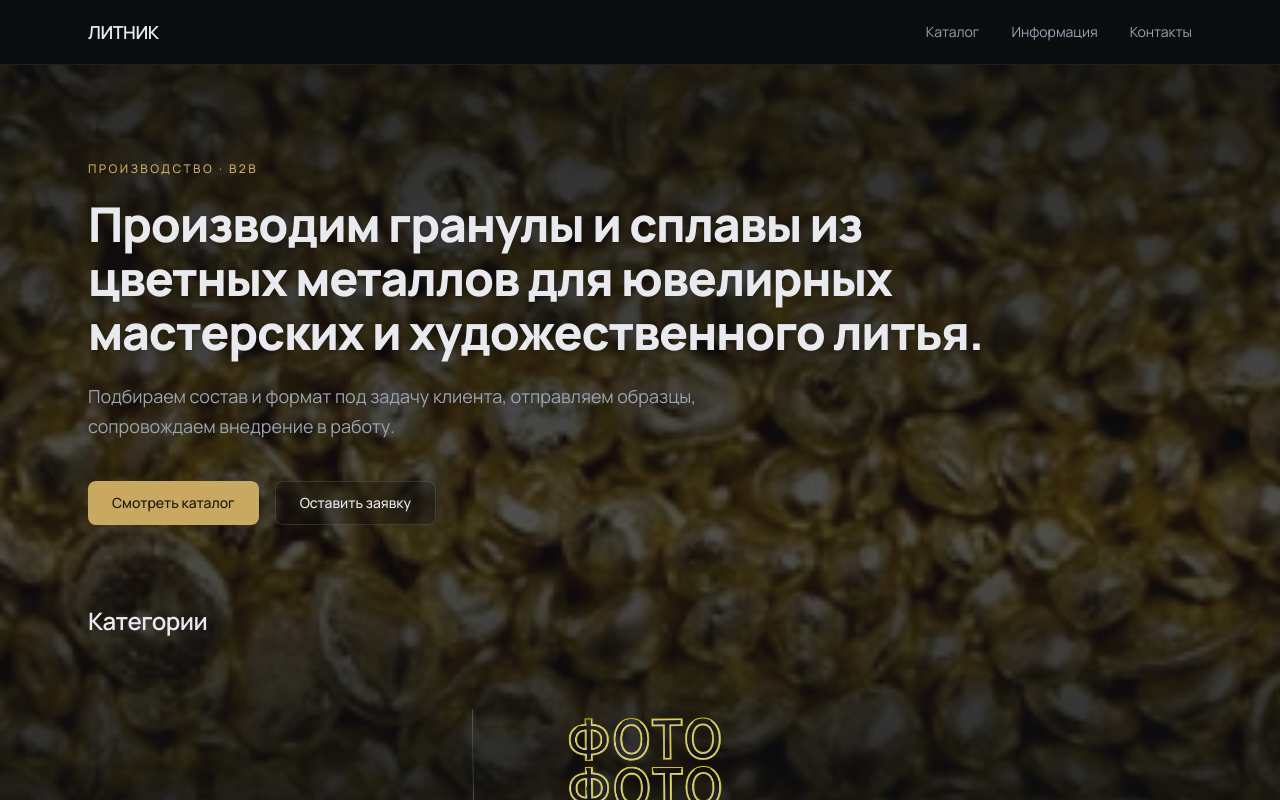
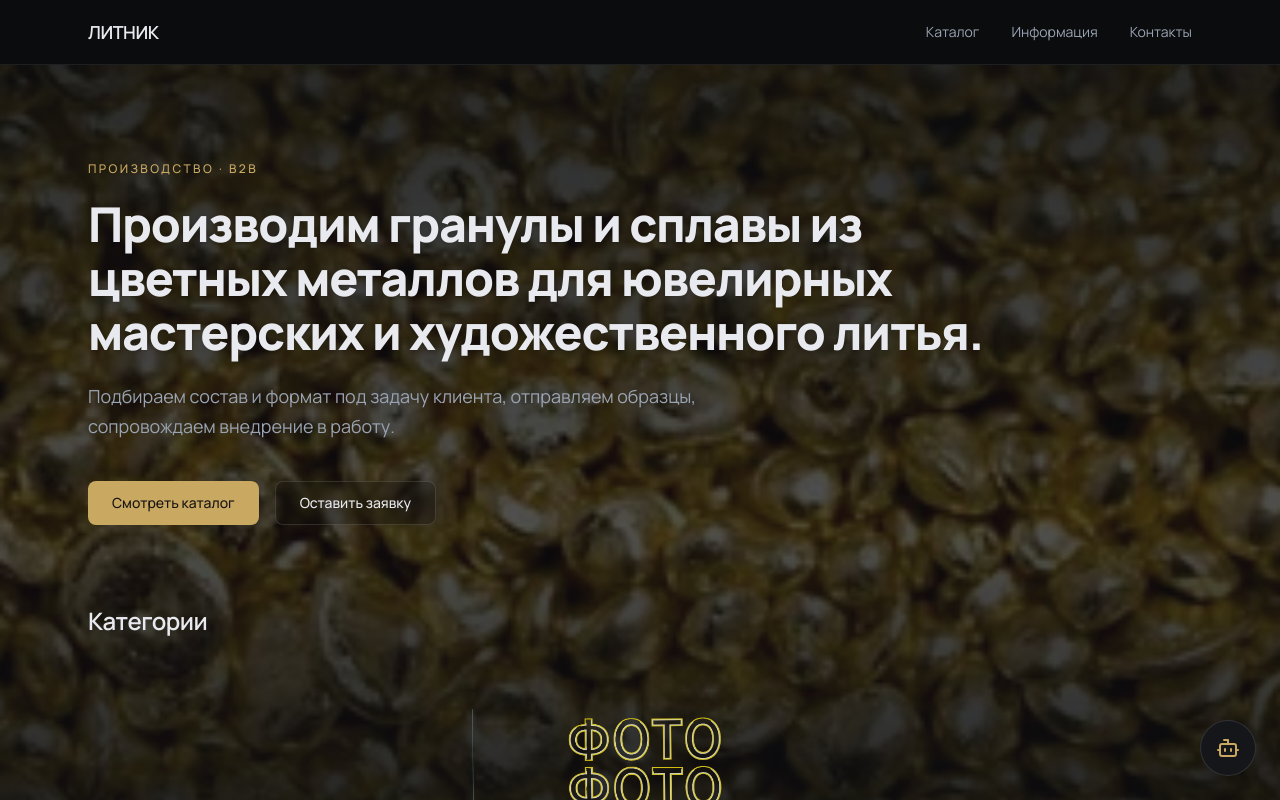
Before and after one commit to mmorgunov2013-commits/LITNIK62THEBEST, a Next.js app: page / in a window 1280 px wide. Shown: the top 800 px of the page. Built offline with nearby package versions, Linux system fonts and the light colour scheme; no server answers; the database is empty.

Commit message:
Плавающий виджет-заглушка ИИ-помощника

```diff
--- a/app/layout.tsx
+++ b/app/layout.tsx
@@ -1,6 +1,7 @@
 import type { Metadata } from "next";
 import { Manrope } from "next/font/google";
 import "./globals.css";
+import { AssistantChatDock } from "@/components/chat/AssistantChatDock";
 import { siteConfig } from "@/lib/site";
 
 const manrope = Manrope({
@@ -25,6 +26,7 @@ export default function RootLayout({
     <html lang="ru" className={`${manrope.variable} h-full`}>
       <body className={`${manrope.className} min-h-full antialiased`}>
         {children}
+        <AssistantChatDock />
       </body>
     </html>
   );
--- /dev/null
+++ b/components/chat/AssistantChatDock.tsx
@@ -0,0 +1,90 @@
+"use client";
+
+import { Bot, X } from "lucide-react";
+import { useEffect, useId, useState } from "react";
+
+export function AssistantChatDock() {
+  const [open, setOpen] = useState(false);
+  const titleId = useId();
+  const panelId = useId();
+
+  useEffect(() => {
+    if (!open) return;
+    const onKey = (e: KeyboardEvent) => {
+      if (e.key === "Escape") setOpen(false);
+    };
+    window.addEventListener("keydown", onKey);
+    return () => window.removeEventListener("keydown", onKey);
+  }, [open]);
+
+  return (
+    <div className="pointer-events-none fixed bottom-0 right-0 z-[100] flex flex-col items-end p-4 sm:p-6">
+      <div className="pointer-events-auto flex flex-col items-end gap-3">
+        {open ? (
+          <div
+            id={panelId}
+            role="dialog"
+            aria-modal="true"
+            aria-labelledby={titleId}
+            className="flex w-[min(100vw-2rem,22rem)] flex-col overflow-hidden rounded-2xl border border-white/[0.1] bg-[var(--surface)] shadow-[0_16px_48px_-12px_rgba(0,0,0,0.65)]"
+          >
+            <div className="flex items-center justify-between gap-3 border-b border-white/[0.08] px-4 py-3">
+              <div className="flex items-center gap-2">
+                <span className="flex h-9 w-9 items-center justify-center rounded-xl bg-[var(--accent)]/15 text-[var(--accent)]">
+                  <Bot className="h-5 w-5" aria-hidden />
+                </span>
+                <div>
+                  <p id={titleId} className="text-sm font-semibold text-[var(--text)]">
+                    Помощник
+                  </p>
+                  <p className="text-xs text-[var(--muted)]">Пока демо</p>
+                </div>
+              </div>
+              <button
+                type="button"
+                onClick={() => setOpen(false)}
+                className="rounded-lg p-2 text-[var(--muted)] transition-colors hover:bg-white/[0.06] hover:text-[var(--text)]"
+                aria-label="Свернуть чат"
+              >
+                <X className="h-5 w-5" aria-hidden />
+              </button>
+            </div>
+            <div className="max-h-[min(50vh,20rem)] space-y-3 overflow-y-auto px-4 py-4">
+              <div className="rounded-xl rounded-bl-md border border-white/[0.08] bg-[var(--surface2)] px-3 py-2.5 text-sm leading-relaxed text-[var(--text)]">
+                Здесь может быть ИИ консультант
+              </div>
+            </div>
+            <div className="border-t border-white/[0.08] px-4 py-3">
+              <label htmlFor={`${panelId}-input`} className="sr-only">
+                Поле ввода (пока недоступно)
+              </label>
+              <textarea
+                id={`${panelId}-input`}
+                rows={2}
+                disabled
+                readOnly
+                placeholder="Скоро здесь можно будет задать вопрос"
+                className="w-full resize-none rounded-lg border border-white/[0.08] bg-[var(--bg)]/80 px-3 py-2 text-sm text-[var(--muted)] placeholder:text-[var(--muted)]/60"
+              />
+            </div>
+          </div>
+        ) : null}
+
+        <button
+          type="button"
+          onClick={() => setOpen((v) => !v)}
+          className={`flex h-14 w-14 items-center justify-center rounded-full border border-white/[0.12] bg-[var(--surface)] text-[var(--accent)] shadow-[0_8px_32px_-8px_rgba(0,0,0,0.55)] transition-[transform,box-shadow,color] hover:scale-[1.03] hover:border-[var(--accent)]/35 hover:shadow-[0_12px_40px_-10px_rgba(201,169,98,0.25)] focus-visible:outline focus-visible:outline-2 focus-visible:outline-offset-2 focus-visible:outline-[var(--accent)] active:scale-[0.98]`}
+          aria-expanded={open}
+          aria-controls={open ? panelId : undefined}
+          aria-label={open ? "Закрыть помощника" : "Открыть чат помощника"}
+        >
+          {open ? (
+            <X className="h-6 w-6" aria-hidden />
+          ) : (
+            <Bot className="h-6 w-6" aria-hidden />
+          )}
+        </button>
+      </div>
+    </div>
+  );
+}
```
